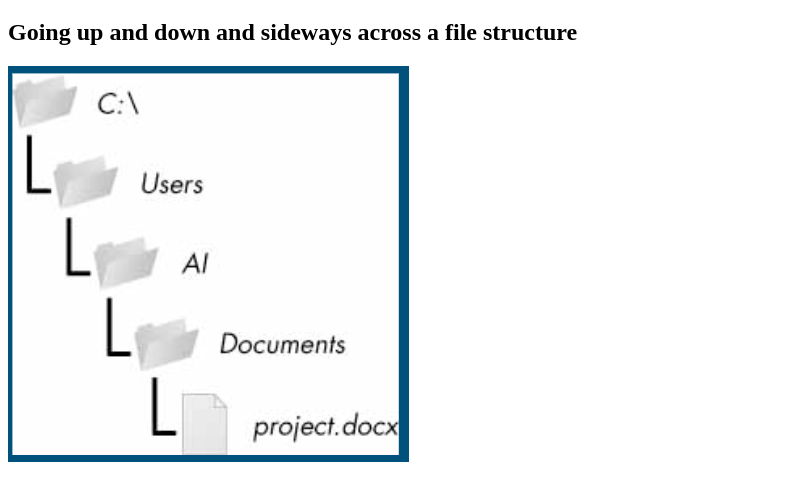
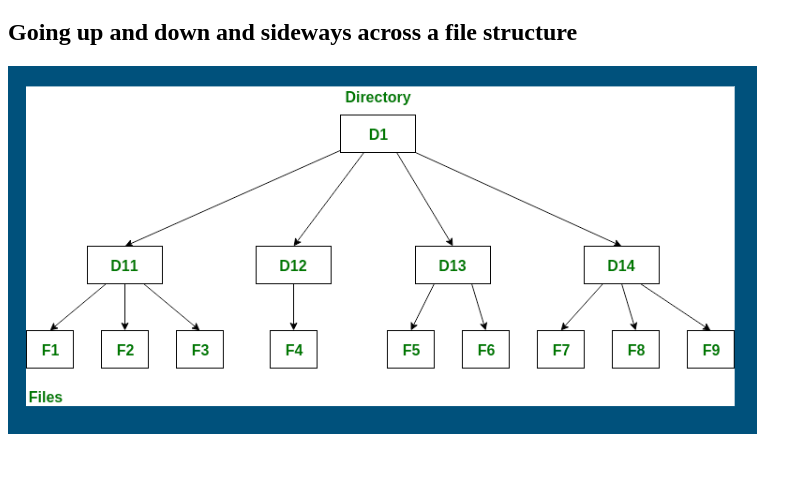
Before and after one commit to chiMIT1/Unit_C2_Project_Chimi_Tshogay, a website: page page11.html in a window 1280 px wide. Shown: the part 87-588 px from the top of the page, without its empty margins (0-812 px from the left). Drawn offline with Linux system fonts and the light colour scheme.

Commit message:
commit full project

```diff
--- a/page11.html
+++ b/page11.html
@@ -18,4 +18,4 @@
       <h2> Going up and down and sideways across a file structure
 
         </h2>
-            <p> <img src="filepaths.png" alt="Example of File Paths"></p>
+            <p> <img src="filestructure.png" alt="Example of File Paths"></p>
```
Also changed, not shown: filestructure.png (added).
